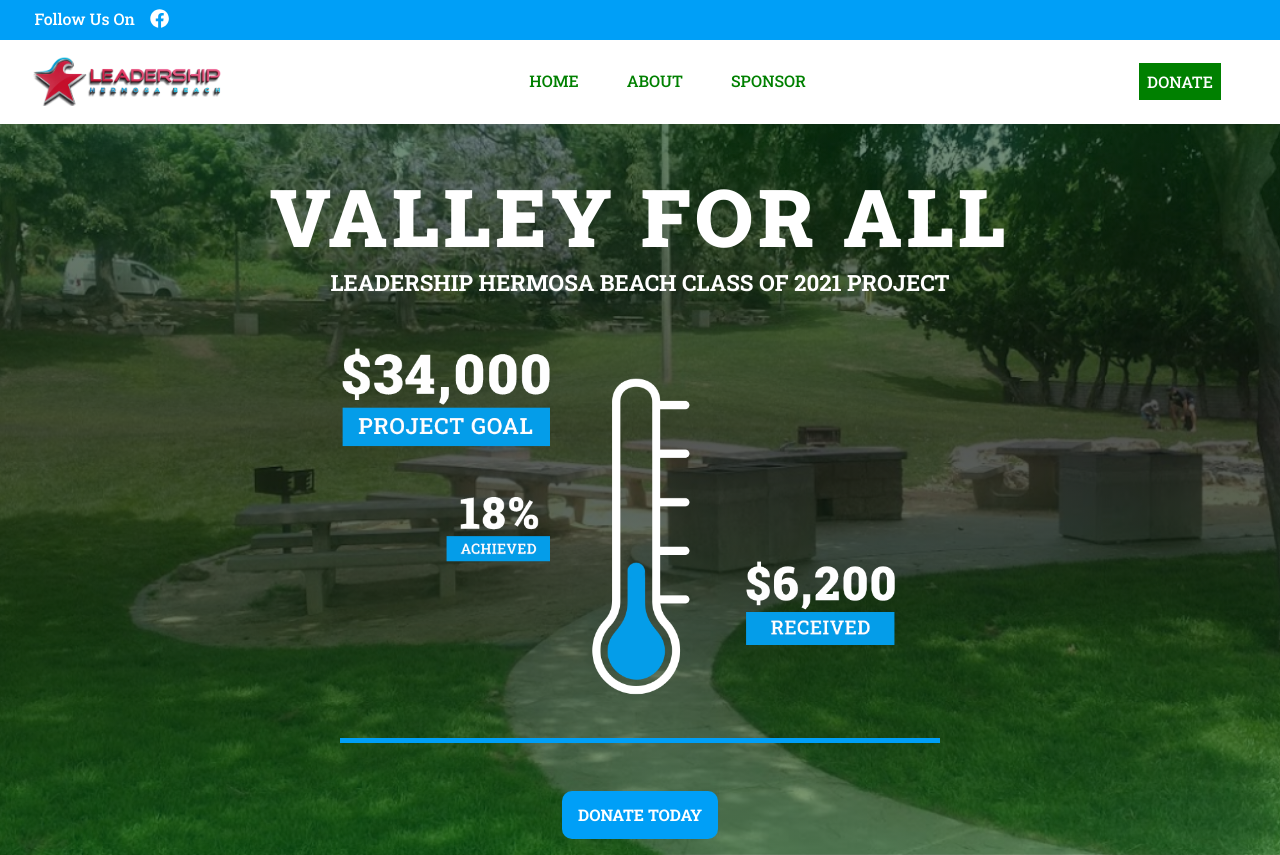
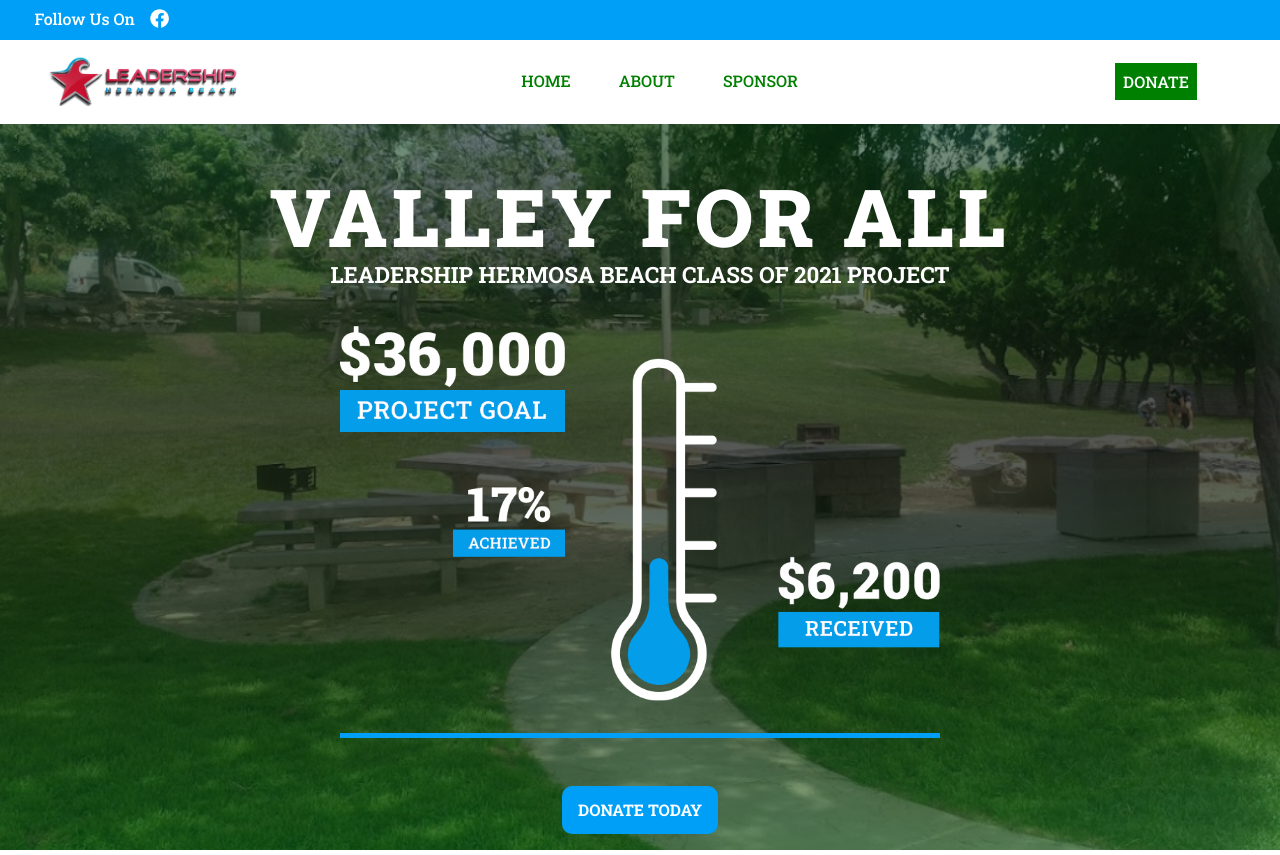
Before and after one commit to leahfern/valley-for-all, a React (Create React App) app: page / in a window 1280 px wide. Built offline with nearby package versions, Linux system fonts and the light colour scheme.

Commit message:
updated fundraising goal

```diff
--- a/src/components/Home.js
+++ b/src/components/Home.js
@@ -19,7 +19,7 @@
     text-transform: uppercase;
     color: white;
     margin: 0 auto;
-    padding: 1rem 0;
+    padding: .5rem 0;
     max-width: 90%;
 
   }
@@ -51,9 +51,13 @@
       font-size: 4rem;
     }
   }
-  @media(max-width: 410px ) {
+  @media(max-width: 500px ) {
     h1 {
-      font-size: 3.5rem;
+      margin-top: 9rem;
+      font-size: 3rem;
+    }
+    h3 {
+      font-size: 1rem;
     }
   }
   @media(min-width: 1600px) {
@@ -64,6 +68,8 @@
     }
     h3 {
       font-size: 1.8rem;
+      padding: 0;
+      padding-bottom: .5rem;
     }
     a {
       font-size: 1.5rem;
--- a/src/components/Nav.js
+++ b/src/components/Nav.js
@@ -67,10 +67,11 @@
     }
   }
   .logo-container {
-    padding: 0 2rem;
+    padding-left: 3rem;
   }
   .donate {
     width: 200px;
+    padding-right: 3rem;
     a {
       border: none;
       background: green;
@@ -121,6 +122,10 @@
     }
     .bottom-nav {
       justify-content: center;
+
+      .logo-container {
+        padding: 0;
+      }
     }
   }
   @media(max-width: 500px ) {
@@ -128,9 +133,11 @@
       justify-content: space-evenly;
     }
     .donate {
-      width: auto;
+      width: 25%;
       margin: 0;
-      margin-left: 5px;
+      margin-left: 0;
+      // padding-right: .5rem;
+      text-align: left;
       a {
         margin: 0;
         line-height: 1.5;
@@ -138,13 +145,13 @@
       }
     }
     .links {
-      width: 60%
+      width: 75%;
       padding: 0;
       margin: 0;
-      justify-content: space-between;
+      justify-content: space-evenly;
       a {
         margin: 0;
-        padding: .25rem;
+        padding: 0;
       }
     }
 
```
Also changed, not shown: src/assets/images/thermometer.png.
